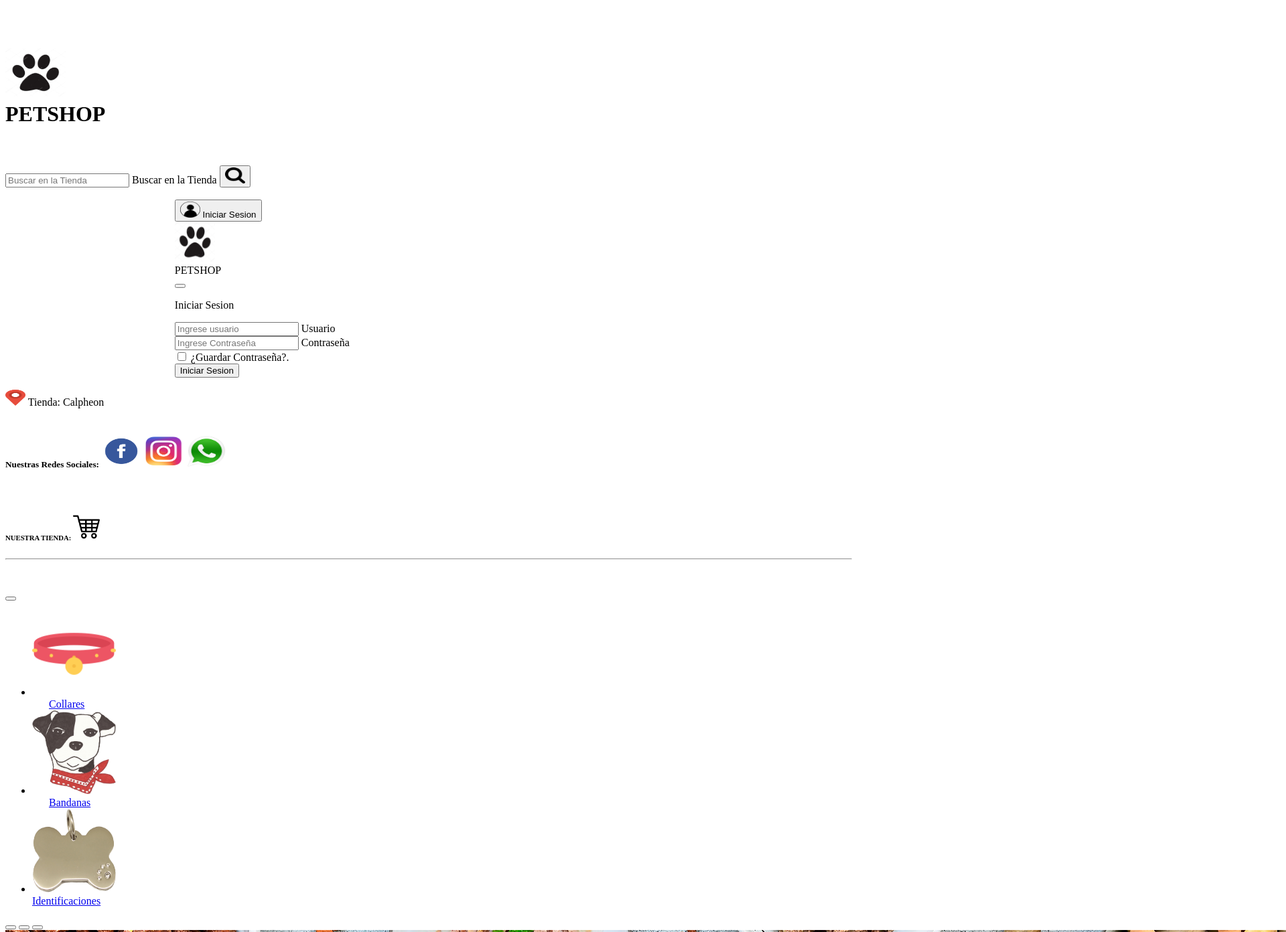
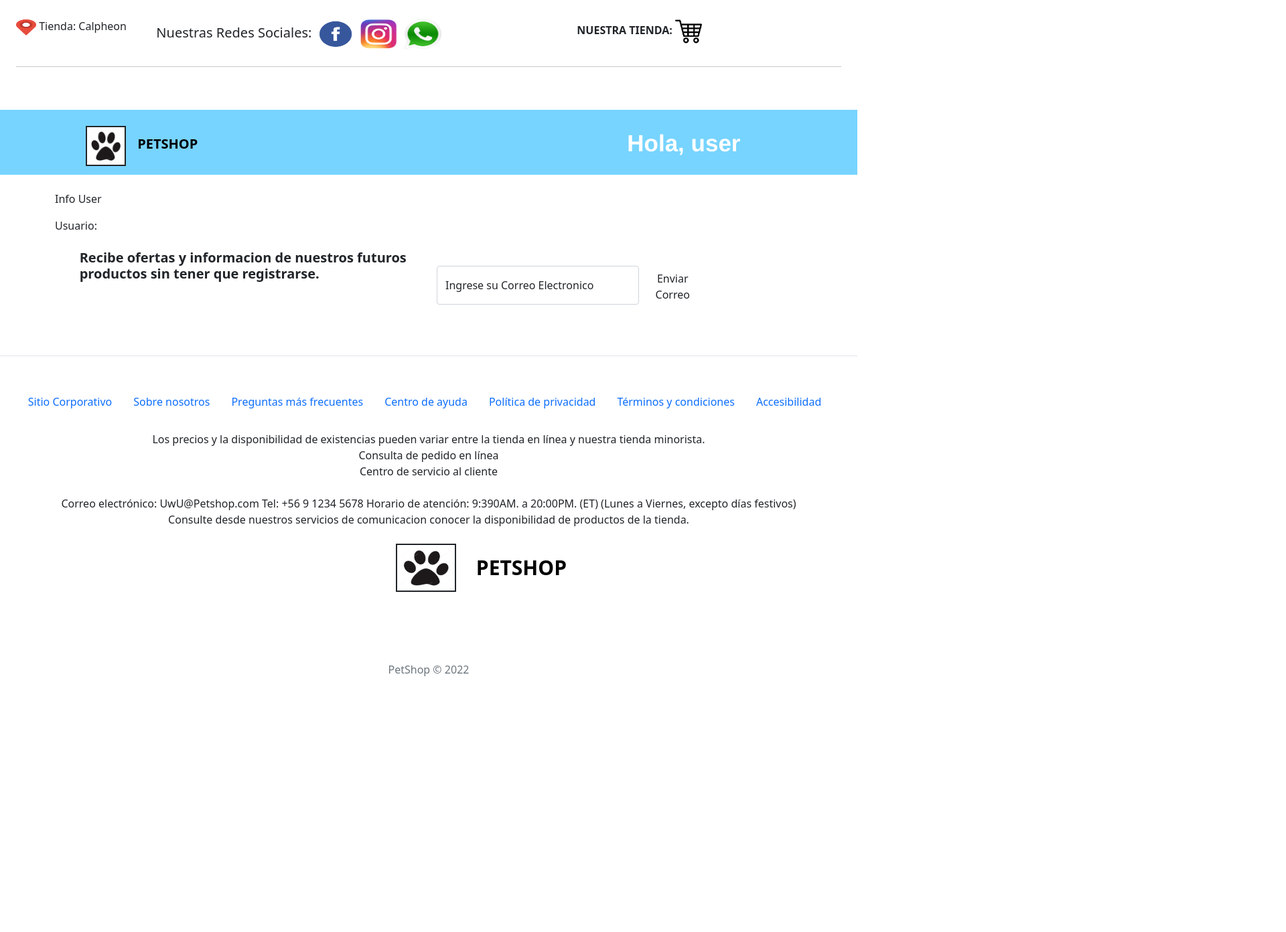
Before and after one commit to Fraughtur/PetShop, a plain HTML site: page Perfil.html in a window 1280 px wide. Shown: the part 181-1573 px from the top of the page at 67% size, 1920 px wide, since content can reach past the window. After the commit the page ends 1209 px from the top, so only its background shows below. Drawn offline with nearby package versions, Linux system fonts and the light colour scheme.

Commit message:
cambios 10:35

```diff
--- /dev/null
+++ b/CSS/Perfil.css
@@ -0,0 +1,63 @@
+.row.fundacion {
+    text-align: center;
+    background-color: rgb(119, 212, 255);
+    color: white;
+    padding-left: 10%;
+}
+
+.iniciarsesionmodaldesign{
+    padding-top: 2%;
+    padding-left: 4%;
+    font-family: 'Montserrat', Helvetica, Arial, sans-serif;
+    font-size: 16px;
+}
+
+.txtprimerabarra{
+    color: white;
+}
+
+.container-fluid.containernavbar{
+    background-color:rgb(255, 255, 255);
+}
+.row.rownavbar{
+    background-color: rgb(255, 255, 255);
+}
+.logocompany{
+    margin-left: 4%;
+}
+.badge.text-wrap {
+    color: rgb(0, 0, 0);
+}
+.btn.rounded{
+    background-color: rgb(200, 202, 202);
+}
+
+.tittlesocio{
+    color: rgb(119, 212, 255);
+    font-family: 'Montserrat', Helvetica, Arial, sans-serif;
+}
+
+.btn.btn-secundary23{
+    background-color: white;
+    color: rgb(119, 212, 255);
+}
+.txt231{
+    color: rgb(119, 212, 255);
+}
+
+.tittleuser.fw-bold {
+    padding-left: 60%;
+    color: white;
+    font-size: 35px;
+    font-family: 'Montserrat', Helvetica, Arial, sans-serif;
+}
+
+.row.containerprofile{
+
+    background-color: rgb(119, 212, 255);
+}
+
+.col-4.paddingttittle{
+    padding-left: 10%;
+    padding-bottom: 1%;
+}
--- a/Donacion.html
+++ b/Perfil.html
@@ -3,7 +3,13 @@
 <head>
     <meta charset="UTF-8">
     <meta name="viewport" content="width=device-width, initial-scale=1.0">
-    <title>Document</title>
+    <title>PetShop</title>
+    <link rel="stylesheet" href="CSS/Perfil.css">
+    <link href="https://cdn.jsdelivr.net/npm/bootstrap@5.0.2/dist/css/bootstrap.min.css" rel="stylesheet" integrity="sha384-EVSTQN3/azprG1Anm3QDgpJLIm9Nao0Yz1ztcQTwFspd3yD65VohhpuuCOmLASjC" crossorigin="anonymous">
+    <script src="https://cdn.jsdelivr.net/npm/@popperjs/core@2.9.2/dist/umd/popper.min.js" integrity="sha384-IQsoLXl5PILFhosVNubq5LC7Qb9DXgDA9i+tQ8Zj3iwWAwPtgFTxbJ8NT4GN1R8p" crossorigin="anonymous"></script>
+    <script src="https://cdn.jsdelivr.net/npm/bootstrap@5.0.2/dist/js/bootstrap.min.js" integrity="sha384-cVKIPhGWiC2Al4u+LWgxfKTRIcfu0JTxR+EQDz/bgldoEyl4H0zUF0QKbrJ0EcQF" crossorigin="anonymous"></script>
+
+
 
 </head>
 <body>
@@ -94,7 +100,7 @@
     </div>
     </div>
     <div class="modal-body modalbackgroundlogin">
-      <form action="/action_page.php">
+      <form action="/Perfil.html">
         <!-- Usuario -->
         <div class="form-floating mb-3 mt-1">
 
@@ -136,18 +142,17 @@
                   <br>
                 <img src="IMAGES/iconomapa.png" width="30" height="24" > Tienda: Calpheon
               </div>
-              <div class="col-3">
+              <div class="col-6">
                   <br>
-                  <h5>Nuestras Redes Sociales: <img src="IMAGES/facebook.png" width="60" height="48">
+                  <h5>Nuestras Redes Sociales:
+                    <img src="IMAGES/facebook.png" width="60" height="48">
                     <img src="IMAGES/instagram.png" width="60" height="48">
                     <img src="IMAGES/whatsapp.png" width="60" height="48"></h5>
 
 
               </div>
 
-              <div class="col-3">
 
-              </div>
               <div class="col-3">
                   <br>
 
@@ -159,106 +164,132 @@
      <br>
         </div>
       <br>
-      <div class="row">
-        <div class="row">
 
 
-               <div class="col-3">
-                <!-- <div class="badge fs-4 NuestrasCategorias">
-                    Nuestras Categorias
-                  </div>  </div> -->
-                  <div class="col-6"></div>
-                  <div class="col-3">
+
+         <div class="row containerprofile">
+
+          <div class="col-4 paddingttittle">
+            <br>
+              <a href="index.html"><img src="IMAGES/1.jpg" class="border border-2 border-dark " alt="" width="60" height="60" ></a>
+            <div class="badge text-wrap fw-bold fs-5 " style="width:6px;">
+                PETSHOP
+              </div>
+
+            </div>
+            <div class="col">
+              <br>
+              <p class="tittleuser fw-bold">Hola, user</p>
+            </div>
+         </div>
+         <br>
+         <div class="container">
+
+          <div class="row">
+            <div class="col">
+             <p>Info User</p>
+            </div>
+          </div>
+          <div class="row">
+            <div class="col">
+              Usuario:
+            </div>
+
           </div>
          </div>
 
-         <nav class="navbar navbar-expand-lg navbar-light ">
-           <div class="container-fluid navbar231">
-             <div class="row">
-               <div class="col">
-             <button class="navbar-toggler" type="button" data-bs-toggle="collapse" data-bs-target="#navbarDropdownMenuLink" aria-controls="navbarDropdownMenuLink" aria-expanded="false" aria-label="Toggle navigation">
-               <span class="navbar-toggler-icon"></span>
-             </button>
-             <div class="collapse navbar-collapse" id="navbarDropdownMenuLink">
-               <ul class="navbar-nav me-auto mb-2 mb-lg-0">
-                <li class="nav-item imagepadding">
-                    <a class="nav-link" href="categorias.html" aria-current="page">
-                        <img class="" src="IMAGES/collaresindex.png" alt="" height="125px" width="125px">
-                        <div class="fw-bold  tittlecategory" style="padding-left:25px;">
-                           Collares
-                         </div>
-                      </a>
-                  </li>
-                  <li class="nav-item imagepadding">
-                    <a class="nav-link " href="categorias.html" aria-current="page">
-                        <img class="" src="IMAGES/bandanaicon.png" alt="" height="125px" width="125px">
-                        <div class="fw-bold tittlecategory" style="padding-left:25px;">
-                           Bandanas
-                         </div>
-                      </a>
-                  </li> <li class="nav-item imagepadding">
-                    <a class="nav-link " href="categorias.html" aria-current="page">
-                        <img class="" src="IMAGES/identificadoricon.png" alt="" height="125px" width="125px">
-                        <div class="fw-bold tittlecategory" style="padding-left:-10px;">
-                           Identificaciones
-                         </div>
-                      </a>
-                  </li>
-                  </a>
-               </ul>
-              </div>
-             </div>
-            </div>
-           </div>
-         </nav>
 
-         <div class="row">
-           <div class="col-2">
-         </div>
-        <div class="col-8">
-            <div id="carouselExampleIndicators" class="carousel slide" data-bs-ride="carousel">
-                <div class="carousel-indicators">
-                  <button type="button" data-bs-target="#carouselExampleIndicators" data-bs-slide-to="0" class="active" aria-current="true" aria-label="Slide 1"></button>
-                  <button type="button" data-bs-target="#carouselExampleIndicators" data-bs-slide-to="1" aria-label="Slide 2"></button>
-                  <button type="button" data-bs-target="#carouselExampleIndicators" data-bs-slide-to="2" aria-label="Slide 3"></button>
-                </div>
-                <div class="carousel-inner">
-                  <div class="carousel-item active">
-                    <img src="IMAGES/carouselfoods.jpg" class="d-block w-100" alt="...">
-                  </div>
-                  <div class="carousel-item">
-                    <img src="IMAGES/CAROUSELTOYDOG.webp" class="d-block w-100" alt="...">
-                  </div>
-                  <div class="carousel-item">
-                    <img src="IMAGES/carouselmedicina.jpg" class="d-block w-100" alt="...">
-                  </div>
-                </div>
-                <button class="carousel-control-prev" type="button" data-bs-target="#carouselExampleIndicators" data-bs-slide="prev">
-                  <span class="carousel-control-prev-icon" aria-hidden="true"></span>
-                  <span class="visually-hidden">Previous</span>
-                </button>
-                <button class="carousel-control-next" type="button" data-bs-target="#carouselExampleIndicators" data-bs-slide="next">
-                  <span class="carousel-control-next-icon" aria-hidden="true"></span>
-                  <span class="visually-hidden">Next</span>
-                </button>
-              </div>
+
+
+
+
+                <div class="row rounded previuvfooter">
+                  <div class="col-md-1"></div>
+
+
+                <div class="col-md-5">
+                  <br>
+                  <h5 class="previuvfooter fw-bold ">Recibe ofertas y informacion de nuestros futuros productos sin tener que registrarse.</h5>
                   <br>
                 </div>
-         <div class="col-2">
-           <br><br><br><br><br><br><br><br>
-          <div class="card">
-
-            <div class="card-body socio">
-              <h4 class="card-title fw-bold text-dark ">Vuelvete Socio para increibles descuentos</h4>
-              <form action="Donacion.html" method="get" target="">
-               <button role="button"  class="btn rounded"  >
-              ¡Se socio ya!
+                <div class="col-md-4">
+                  <br>
+                  <br>
+                  <form class="form-floating d-flex rounded-start">
+                      <input class="form-control me-9" type="search" placeholder="Ingrese su Correo Electronico" aria-label="Search">
+                      <label for="floatingInput">Ingrese su Correo Electronico</label>
+                      <button type="submit" class="btn rounded-bottom">Enviar Correo
                         </button>
                       </form>
                 </div>
+                <div class="col-md-2">
+
                 </div>
                 </div>
+                <br>
+                <div class="row footercontainer">
+                  <footer class="py-5 my-5 border-top  previuvfooter">
+
+                   <div class="row">
+                    <ul class="nav justify-content-center">
+                      <li class="nav-item">
+                        <a class="nav-link navitemfooter" href="#">Sitio Corporativo</a>
+                      </li>
+                      <li class="nav-item  ">
+                        <a class="nav-link navitemfooter" href="#"> Sobre nosotros</a>
+                      </li>
+                      <li class="nav-item">
+                        <a class="nav-link navitemfooter" href="#">Preguntas más frecuentes</a>
+                      </li>
+                      <li class="nav-item">
+                        <a class="nav-link navitemfooter" href="#">Centro de ayuda</a>
+                      </li>
+                      <li class="nav-item">
+                        <a class="nav-link navitemfooter" href="#"> Política de privacidad</a>
+                      </li>
+                      <li class="nav-item">
+                        <a class="nav-link navitemfooter" href="#">Términos y condiciones</a>
+                      </li>
+                      <li class="nav-item">
+                        <a class="nav-link navitemfooter" href="#"> Accesibilidad</a>
+                      </li>
+                    </ul>
                    </div>
+                   <br>
+                <div class="row">
+                  <div class="col text-center consultcolor2">Los precios y la disponibilidad de existencias pueden variar entre la tienda en línea y nuestra tienda minorista.</div>
+                </div>
+
+                <div class="row">
+                  <div class="col text-center consultcolor">Consulta de pedido en línea</div>
+                </div>
+
+                <div class="row">
+                  <div class="col text-center consultcolor3">Centro de servicio al cliente</div>
+                </div>
+                <br>
+                <div class="row">
+                  <div class="col text-center consultcolor2">Correo electrónico: UwU@Petshop.com Tel: +56 9 1234 5678 Horario de atención: 9:390AM. a  20:00PM.
+                     (ET) (Lunes a Viernes, excepto días festivos)</div>
+                </div>
+                <div class="row">
+                  <div class="col text-center consultcolor2">Consulte desde nuestros servicios de comunicacion conocer la disponibilidad de productos de la tienda.
+
+                  </div>
+                </div>
+                <br>
+                <div class="row">
+                  <div class="col text-center">  <h1 class=" fw-bold fs-1 logocompany">
+                    <a href="index.html"><img src="IMAGES/1.jpg" class="border border-2 border-dark" alt="" width="90" height="72" ></a>
+                    <div class="badge text-wrap fw-bold     " style="width:3rem;">
+                        PETSHOP
+                      </div>
+                </h1></div>
+                </div>
+
+                  </footer>
+                  <br><br>
+                <p class="text-muted text-center">PetShop © 2022</p>
                 </div>
 </body>
 </html>
```
Also changed, not shown: categorias.html (+7 -10 lines), index.html (+21 -19 lines). Lines whose indentation alone changed are shown as unchanged.
